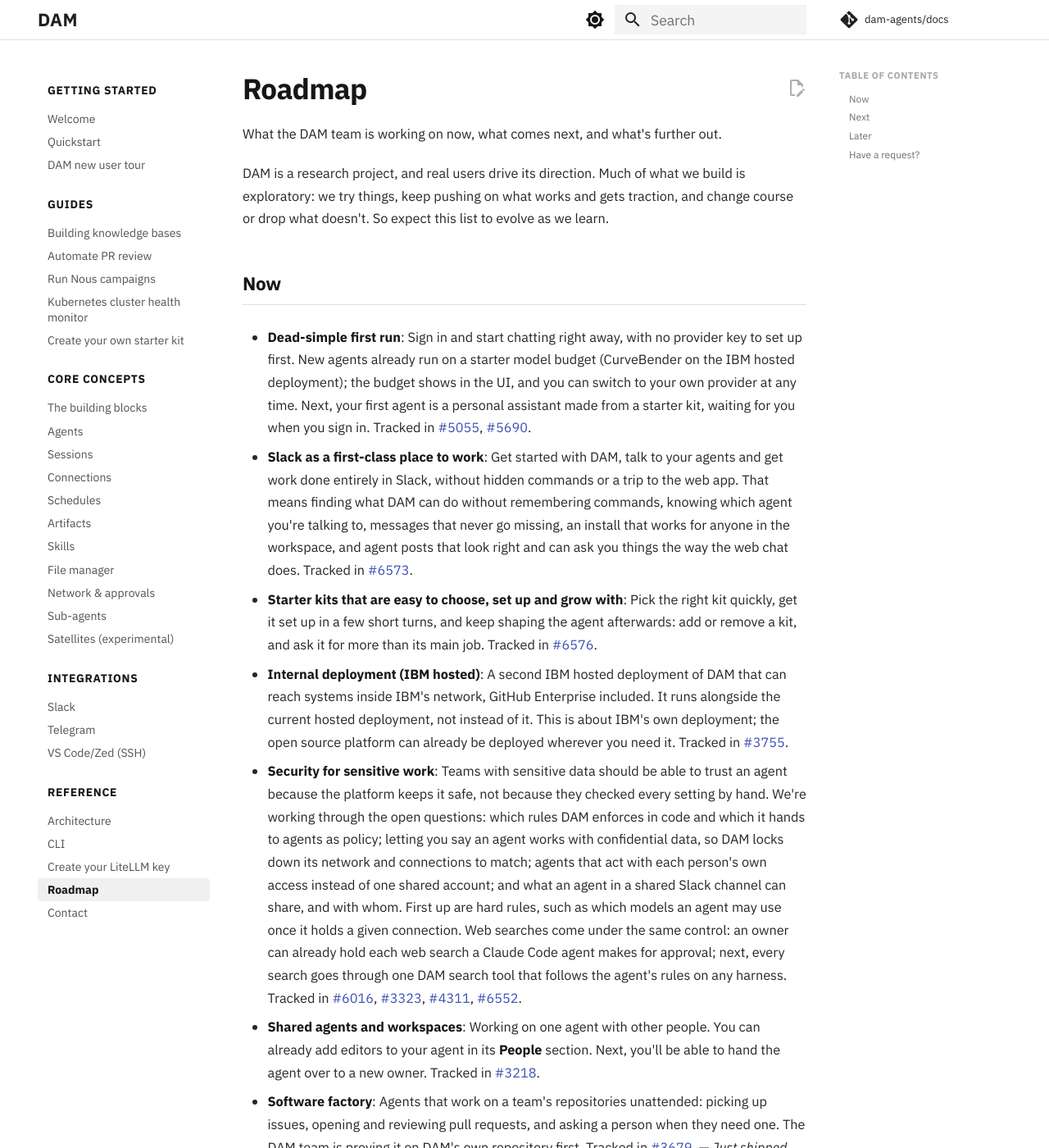
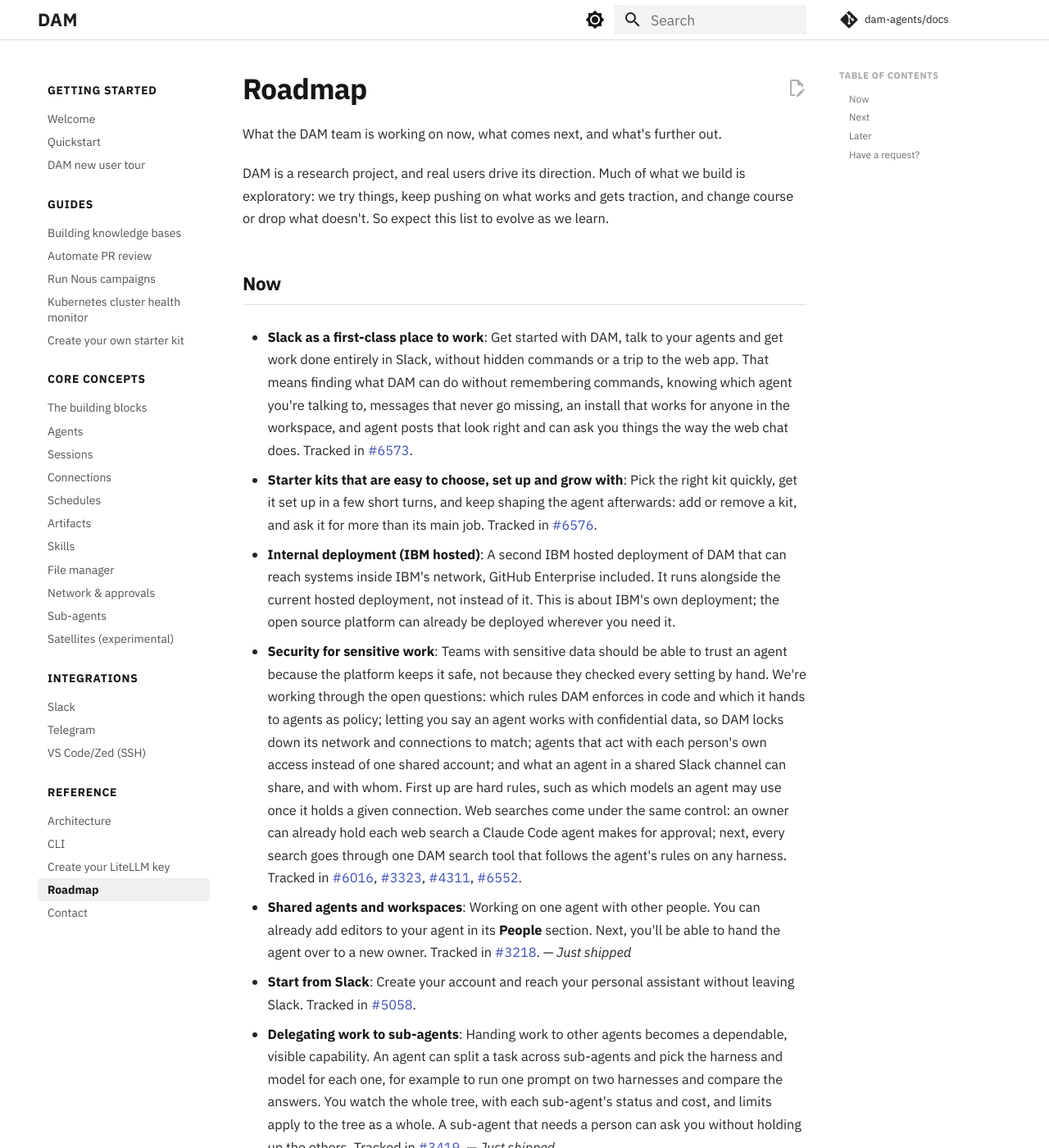
Before and after one commit to dam-agents/docs, an MkDocs documentation site: the page built from docs/reference/roadmap.md, in a window 1280 px wide and 1400 px high. Shown: the whole window at 82% size. Built offline with MkDocs 1.6.1 and Material for MkDocs 9.7.7, drawn with Linux system fonts in a browser that asks for light colours; comment, search, counter and statistics services are not loaded; some of the changed text lies outside the part shown.

Commit message:
docs: roadmap marks shared agents and spend shipped, moves software factory to Next (#11)
Removes Dead-simple first run and the internal deployment's epic link.
Software factory now links the initiative epic #6749.

Assisted-By: Claude (Anthropic AI) <noreply@anthropic.com>

Signed-off-by: jenna-winkler <jw.8378@gmail.com>

```diff
--- a/docs/reference/roadmap.md
+++ b/docs/reference/roadmap.md
@@ -6,25 +6,23 @@ DAM is a research project, and real users drive its direction. Much of what we b
 
 ## Now
 
-- **Dead-simple first run**: Sign in and start chatting right away, with no provider key to set up first. New agents already run on a starter model budget (CurveBender on the IBM hosted deployment); the budget shows in the UI, and you can switch to your own provider at any time. Next, your first agent is a personal assistant made from a starter kit, waiting for you when you sign in. Tracked in [#5055](https://github.com/dam-agents/dam/issues/5055){:target="_blank"}, [#5690](https://github.com/dam-agents/dam/issues/5690){:target="_blank"}.
-
 - **Slack as a first-class place to work**: Get started with DAM, talk to your agents and get work done entirely in Slack, without hidden commands or a trip to the web app. That means finding what DAM can do without remembering commands, knowing which agent you're talking to, messages that never go missing, an install that works for anyone in the workspace, and agent posts that look right and can ask you things the way the web chat does. Tracked in [#6573](https://github.com/dam-agents/dam/issues/6573){:target="_blank"}.
 
 - **Starter kits that are easy to choose, set up and grow with**: Pick the right kit quickly, get it set up in a few short turns, and keep shaping the agent afterwards: add or remove a kit, and ask it for more than its main job. Tracked in [#6576](https://github.com/dam-agents/dam/issues/6576){:target="_blank"}.
 
-- **Internal deployment (IBM hosted)**: A second IBM hosted deployment of DAM that can reach systems inside IBM's network, GitHub Enterprise included. It runs alongside the current hosted deployment, not instead of it. This is about IBM's own deployment; the open source platform can already be deployed wherever you need it. Tracked in [#3755](https://github.com/dam-agents/dam/issues/3755){:target="_blank"}.
+- **Internal deployment (IBM hosted)**: A second IBM hosted deployment of DAM that can reach systems inside IBM's network, GitHub Enterprise included. It runs alongside the current hosted deployment, not instead of it. This is about IBM's own deployment; the open source platform can already be deployed wherever you need it.
 
 - **Security for sensitive work**: Teams with sensitive data should be able to trust an agent because the platform keeps it safe, not because they checked every setting by hand. We're working through the open questions: which rules DAM enforces in code and which it hands to agents as policy; letting you say an agent works with confidential data, so DAM locks down its network and connections to match; agents that act with each person's own access instead of one shared account; and what an agent in a shared Slack channel can share, and with whom. First up are hard rules, such as which models an agent may use once it holds a given connection. Web searches come under the same control: an owner can already hold each web search a Claude Code agent makes for approval; next, every search goes through one DAM search tool that follows the agent's rules on any harness. Tracked in [#6016](https://github.com/dam-agents/dam/issues/6016){:target="_blank"}, [#3323](https://github.com/dam-agents/dam/issues/3323){:target="_blank"}, [#4311](https://github.com/dam-agents/dam/issues/4311){:target="_blank"}, [#6552](https://github.com/dam-agents/dam/issues/6552){:target="_blank"}.
 
-- **Shared agents and workspaces**: Working on one agent with other people. You can already add editors to your agent in its **People** section. Next, you'll be able to hand the agent over to a new owner. Tracked in [#3218](https://github.com/dam-agents/dam/issues/3218){:target="_blank"}.
-
-- **Software factory**: Agents that work on a team's repositories unattended: picking up issues, opening and reviewing pull requests, and asking a person when they need one. The DAM team is proving it on DAM's own repository first. Tracked in [#3679](https://github.com/dam-agents/dam/issues/3679){:target="_blank"}. — *Just shipped*
+- **Shared agents and workspaces**: Working on one agent with other people. You can already add editors to your agent in its **People** section. Next, you'll be able to hand the agent over to a new owner. Tracked in [#3218](https://github.com/dam-agents/dam/issues/3218){:target="_blank"}. — *Just shipped*
 
 - **Start from Slack**: Create your account and reach your personal assistant without leaving Slack. Tracked in [#5058](https://github.com/dam-agents/dam/issues/5058){:target="_blank"}.
 
 - **Delegating work to sub-agents**: Handing work to other agents becomes a dependable, visible capability. An agent can split a task across sub-agents and pick the harness and model for each one, for example to run one prompt on two harnesses and compare the answers. You watch the whole tree, with each sub-agent's status and cost, and limits apply to the tree as a whole. A sub-agent that needs a person can ask you without holding up the others. Tracked in [#3419](https://github.com/dam-agents/dam/issues/3419){:target="_blank"}. — *Just shipped*
 
 ## Next
+
+- **Software factory**: Agents that work on a team's repositories unattended: picking up issues, opening and reviewing pull requests, and asking a person when they need one. The DAM team is proving it on DAM's own repository first. Tracked in [#6749](https://github.com/dam-agents/dam/issues/6749){:target="_blank"}.
 
 - **Agents working with your other agents**: An agent can ask one of your existing agents a question, or hand it a task, and get the answer or the result back. The other agent keeps its own context and access, so you no longer copy setup between agents or carry requests from one to another yourself. You decide which agents may call which, and you see every call. Later, your everyday questions go to whichever of your agents owns that area, and you always see which agent answered. Tracked in [#4409](https://github.com/dam-agents/dam/issues/4409){:target="_blank"}.
 
```
Also changed, not shown: other parts of docs/reference/roadmap.md (+1 -1 lines).
